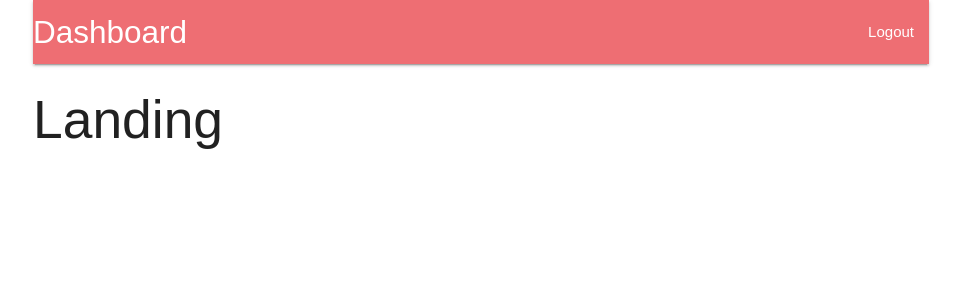
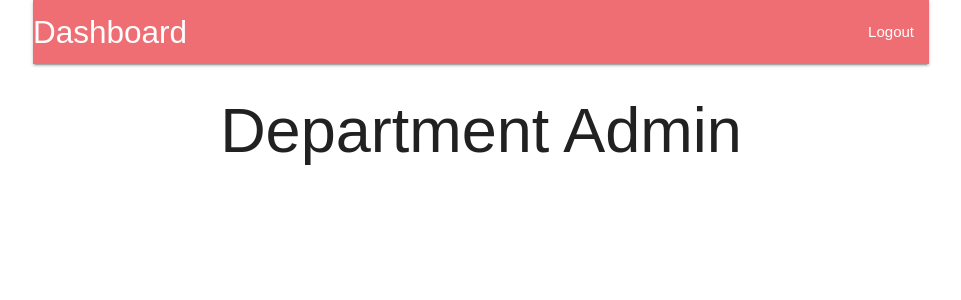
Before and after one commit to hiteshtara/server, a React (Create React App) app in the folder client/: page / in a window 1280 px wide. Shown: the top 300 px of the page, without its empty margins (159-1120 px from the left). Built offline with nearby package versions, Linux system fonts and the light colour scheme; no server answers.

Commit message:
added Link tag from react router

```diff
--- a/client/src/components/App.js
+++ b/client/src/components/App.js
@@ -5,13 +5,14 @@
 import Header from './Header';
 import { connect } from 'react-redux';
 import * as actions from '../actions';
+import Landing from './Landing';
 // lets create dummy componets // react router goes recursively check all routes so when user clicks
 // survey dashboard is shown it matches the path and shows local hos sees
 //  only pass exact as property jsx assumes exact=true
 
 const Dashboard = () => <h2>Proposal Development </h2>;
 const SurveyNew = () => <h2>SurveyNew</h2>;
-const Landing = () => <h2>Landing</h2>;
+
 // web  pack is module loader all js files and make it one file it also process loaders into web pack
 // called css files
 class App extends Component {
--- a/client/src/components/Header.js
+++ b/client/src/components/Header.js
@@ -1,5 +1,6 @@
 import React, { Component } from 'react';
 import { connect } from 'react-redux';
+import { Link } from 'react-router-dom';
 
 class Header extends Component {
   renderContent() {
@@ -25,7 +26,12 @@
     return (
       <nav>
         <div className="nav-wrapper">
-          <a className="left brand-logo">Dashboard</a>
+          <Link
+            to={this.props.user ? '/surveys' : '/'}
+            className="left brand-logo"
+          >
+            Dashboard
+          </Link>
           <ul className="right">{this.renderContent()}</ul>
         </div>return
       </nav>
--- /dev/null
+++ b/client/src/components/Landing.js
@@ -0,0 +1,11 @@
+import React from 'react';
+
+const Landing = () => {
+  return (
+    <div style={{ textAlign: 'center' }}>
+      <h1> Department Admin </h1>
+    </div>
+  );
+};
+
+export default Landing;
```
